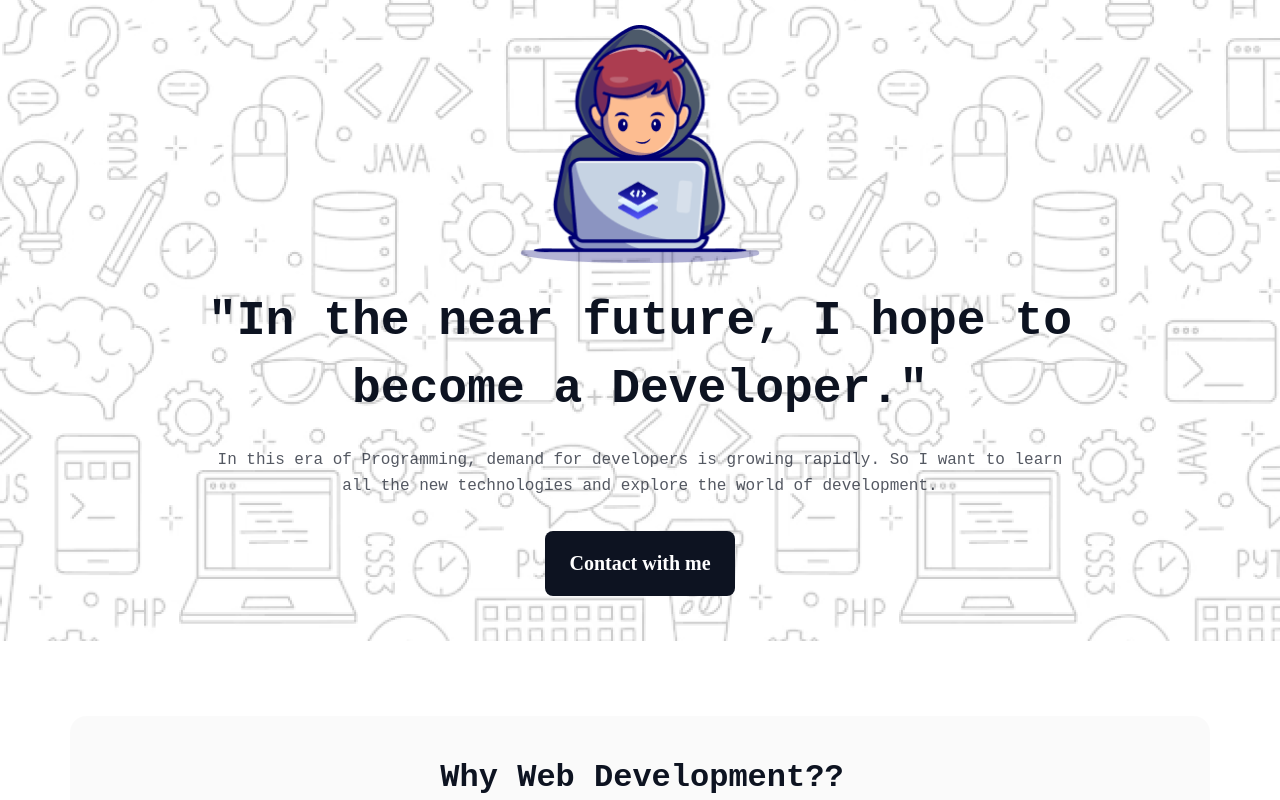
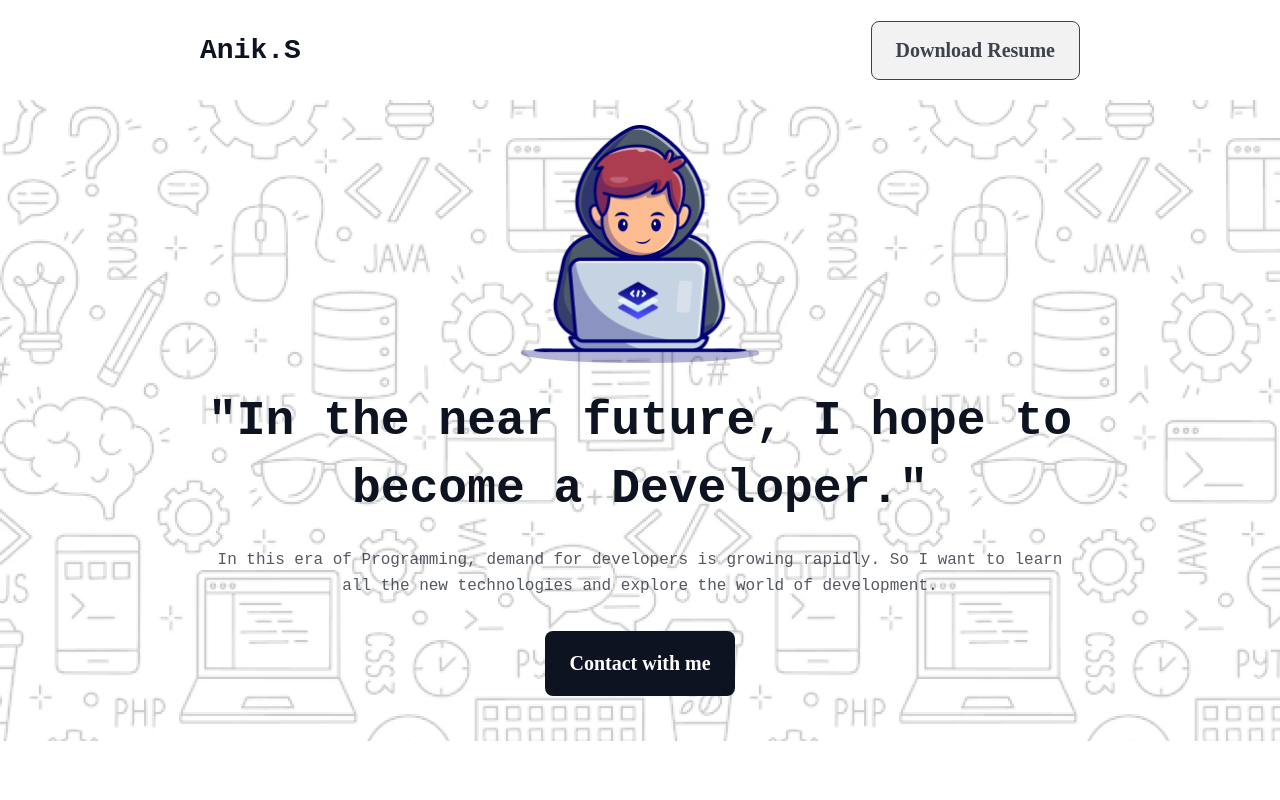
Before and after one commit to Anik-Sarkar-01/A1-Challenge-Begins, a plain HTML site: page index.html in a window 1280 px wide. Shown: the top 800 px of the page. Drawn offline with Linux system fonts and the light colour scheme; a web font is replaced by a local one.

Commit message:
navbar added

```diff
--- a/index.html
+++ b/index.html
@@ -12,6 +12,12 @@
 <body>
     <!-- header starts here -->
     <header>
+        <nav>
+            <h3 class="nav-title">Anik.S</h3>
+            <ul>
+                <li><a href="assets/Anik_Sarkar_s_Resume.pdf" download><button class="download-btn">Download Resume</button></a></li>
+            </ul>
+        </nav>
         <div class="banner-container">
             <div class="banner-content">
                 <img src="assets/Group.png" alt="Illustration of a cartoon boy character with laptop" class="banner-image">
--- a/styles/style.css
+++ b/styles/style.css
@@ -16,6 +16,42 @@ body {
     font-family: "Azeret Mono", monospace;
 }
 
+/* navbar styles */
+nav {
+    display: flex;
+    justify-content: space-between;
+    align-items: center;
+    margin: 0px 200px;
+    max-width: 100%;
+    min-height: 100px;
+}
+
+.nav-title {
+    color: rgb(13, 19, 33);
+    font-size: 28px;
+    font-weight: 800;
+}
+
+nav ul li {
+    list-style: none;
+}
+
+nav ul .download-btn {
+    box-sizing: border-box;
+    border: 1px solid rgb(13, 19, 33);
+    border-radius: 8px;
+    opacity: 0.8;
+    padding: 17px 24px 17px 24px;
+    color: rgb(13, 19, 33);
+    font-family: Azeret Mono;
+    font-size: 20px;
+    font-weight: 600;
+    text-align: center;
+}
+
+nav ul .download-btn:hover{
+    cursor: pointer;
+}
 
 /* banner section styles */
 .banner-container {
@@ -214,7 +250,7 @@ body {
     text-align: center;
 }
 
-.current-target-description{
+.current-target-description {
     text-align: center;
     max-width: 860px;
     margin-left: 130px;
@@ -226,15 +262,15 @@ body {
     margin: 48px 0px;
 }
 
-.bg-light-orange{
+.bg-light-orange {
     background-color: rgba(255, 76, 30, 0.05);
 }
 
-.bg-light-blue{
+.bg-light-blue {
     background-color: rgba(0, 76, 232, 0.05);
 }
 
-.bg-light-yellow{
+.bg-light-yellow {
     background-color: rgba(255, 223, 0, 0.05);
 }
 
```
Also changed, not shown: 1 other file.
